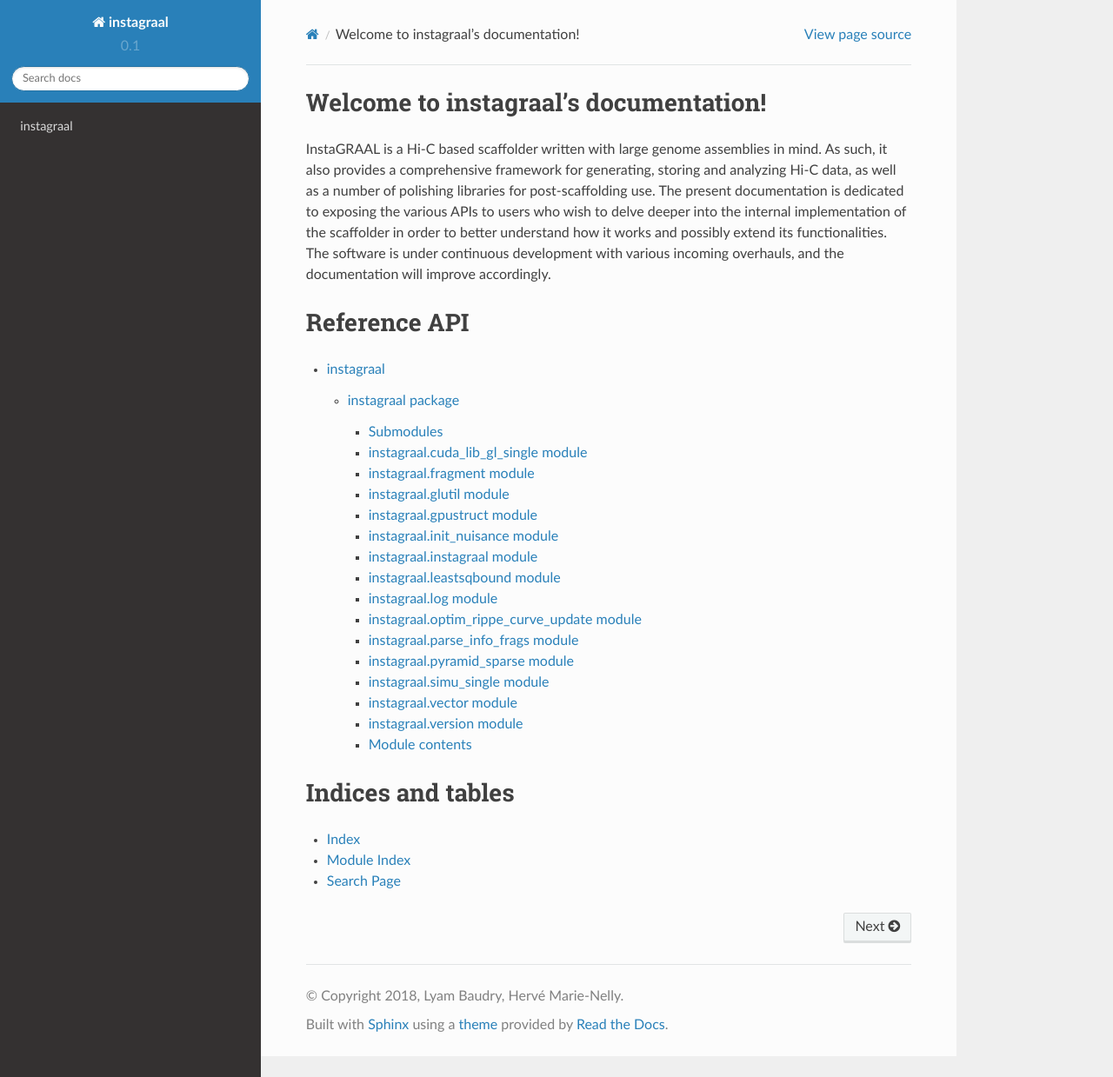
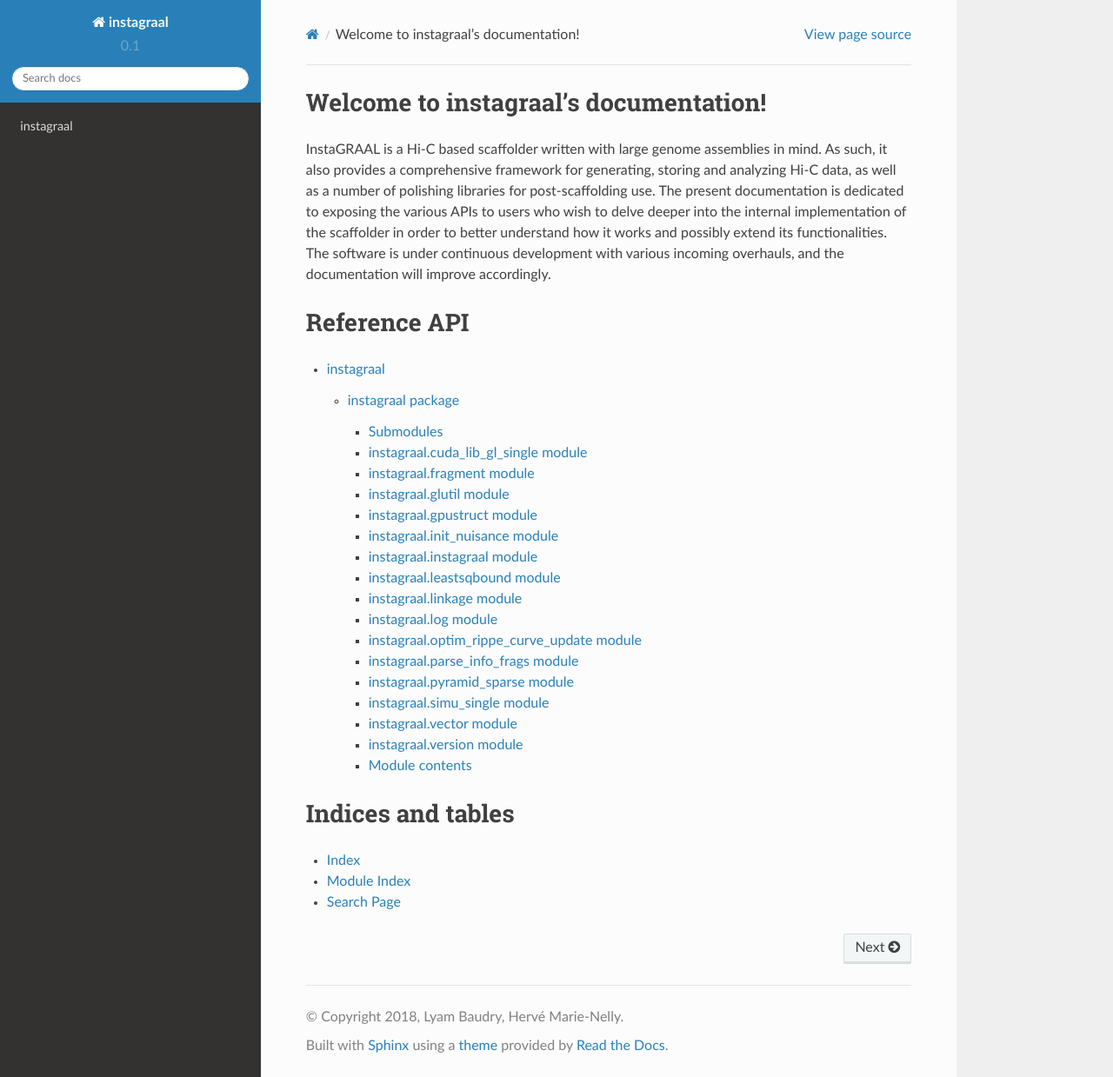
Before and after one commit to koszullab/instaGRAAL, a Sphinx documentation site: the page built from doc/index.rst, in a window 1280 px wide and 1239 px high. Shown: the whole window at 87% size. Built offline with Sphinx 7.4.7 and the Read the Docs theme 2.0.0, drawn with Linux system fonts in a browser that asks for light colours; formulas are drawn with MathJax 3.

Commit message:
update doc

```diff
--- a/doc/api/instagraal.rst
+++ b/doc/api/instagraal.rst
@@ -56,6 +56,14 @@ instagraal.leastsqbound module
 ------------------------------
 
 .. automodule:: instagraal.leastsqbound
+    :members:
+    :undoc-members:
+    :show-inheritance:
+
+instagraal.linkage module
+-------------------------
+
+.. automodule:: instagraal.linkage
     :members:
     :undoc-members:
     :show-inheritance:
```
Also changed, not shown: 1 other file.
